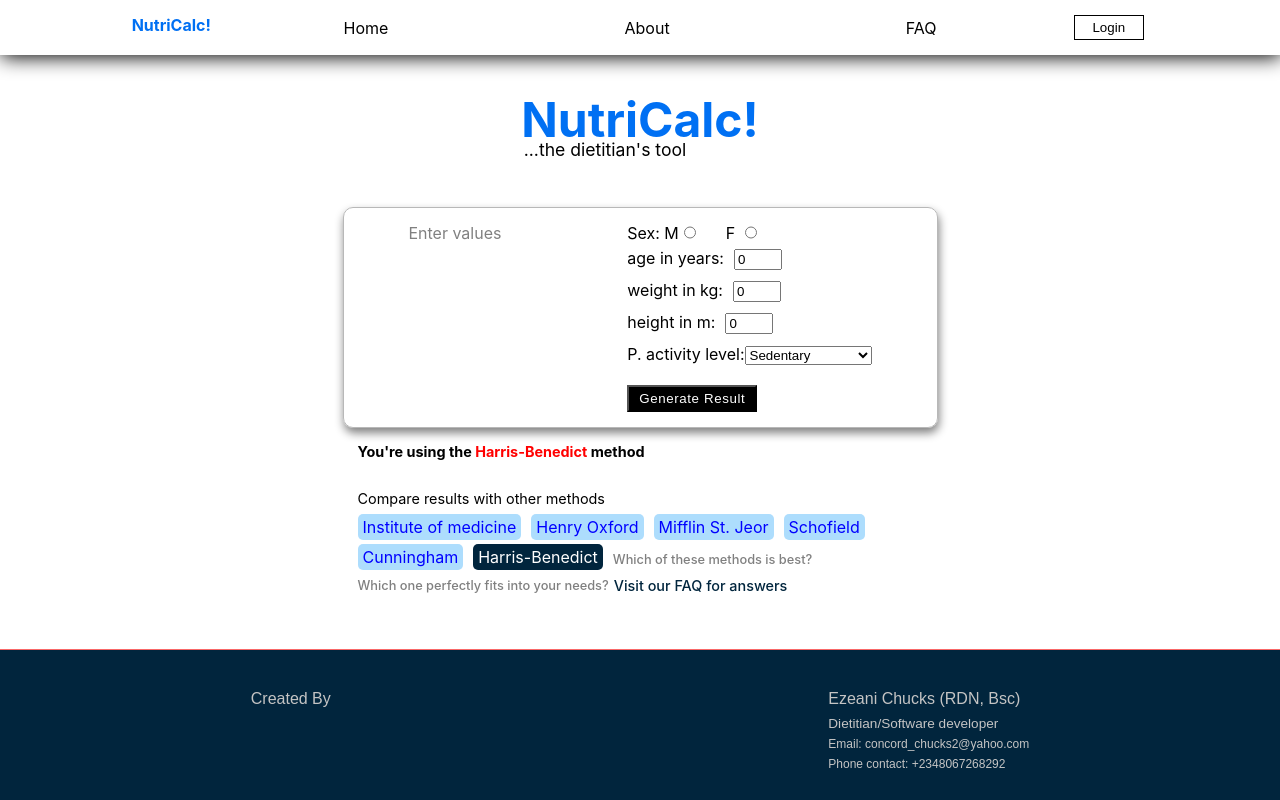
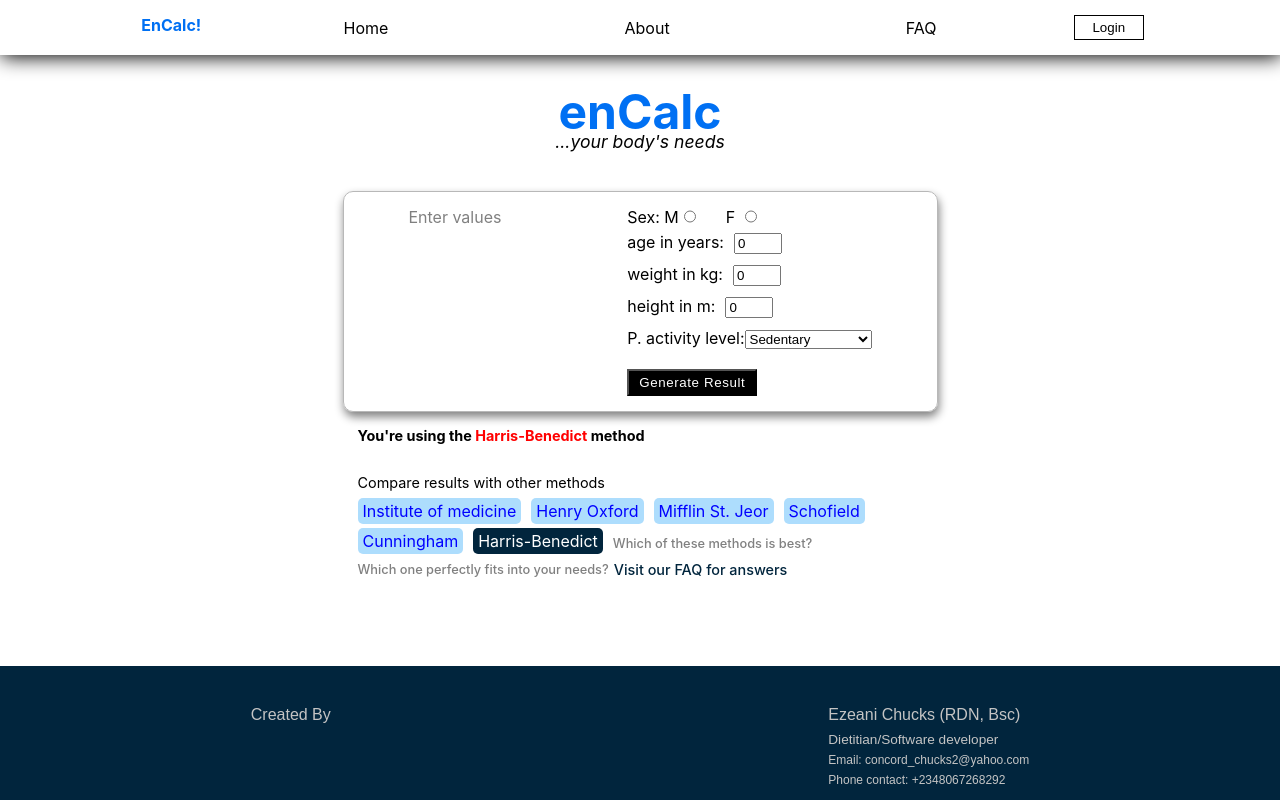
Before and after one commit to EzeaniChucks/NutriCalc, a Next.js app: page /energy-requirements in a window 1280 px wide. Built offline with nearby package versions, Linux system fonts and the light colour scheme.

Commit message:
improved footer. Changed appname &  @screen from dark

```diff
--- a/components/footer.module.css
+++ b/components/footer.module.css
@@ -3,7 +3,8 @@
   flex-direction: column;
   background-color: rgb(1, 37, 61);;
   padding: 10px;
-  border-top: 1px solid #f86868;
+  margin-top: 50px;
+  /* border-top: 1px solid #f86868; */
   align-items: center;
 }
 .footer>h3{
--- a/components/logo.js
+++ b/components/logo.js
@@ -2,8 +2,8 @@ import styles from './logo.module.css'
 const Logo =()=>{
     return (
       <div className={styles.logoSection}>
-        <h1> NutriCalc!</h1>
-        <p>...the dietitian's tool</p>
+        <h1> enCalc</h1>
+        <p>...your body's needs</p>
       </div>
     );
 }
--- a/components/logo.module.css
+++ b/components/logo.module.css
@@ -16,5 +16,5 @@
     margin: 0;
     margin-top: -10px;
     font-size: 1.1rem;
-    margin-right: 70px;
+    font-style: oblique;
 }
--- a/components/nav.js
+++ b/components/nav.js
@@ -5,7 +5,7 @@ const Nav =()=>{
     const router = useRouter()
     return (
       <nav className={style.nav}>
-        <p onClick={() => router.push("/")}>NutriCalc!</p>
+        <p onClick={() => router.push("/")}>EnCalc!</p>
         <ul>
           <li onClick={() => router.push("/")}>Home</li>
           <li onClick={() => router.push("/about")}>About</li>
--- a/components/wrapper.js
+++ b/components/wrapper.js
@@ -7,10 +7,10 @@ const Wrapper =({children})=>{
     return (
       <>
         <Head>
-          <title>NutriCalc</title>
+          <title>EnCalc</title>
           <meta
             name="description"
-            content="Get the most accurate estimated enery requirements and more"
+            content="Get the most accurate estimated enery requirements and do much more with Encalc"
           />
           <link rel="icon" href="/favicon.ico" />
         </Head>
--- a/styles/globals.css
+++ b/styles/globals.css
@@ -19,7 +19,7 @@ a {
   box-sizing: border-box;
 }
 
-@media (prefers-color-scheme: dark) {
+/* @media (prefers-color-scheme: dark) {
   html {
     color-scheme: dark;
   }
@@ -27,4 +27,4 @@ a {
     color: white;
     background: black;
   }
-}
+} */
--- a/tsconfig.json
+++ b/tsconfig.json
@@ -15,6 +15,6 @@
     "jsx": "preserve",
     "incremental": true
   },
-  "include": ["next-env.d.ts", "**/*.ts", "**/*.tsx", "components/nav.js", "components/nav.js", "utils/calculator/schocalc.js"],
+  "include": ["next-env.d.ts", "**/*.ts", "**/*.tsx", "components/nav.js", "components/nav.js", "utils/calculator/schocalc.js", "pages/index.js", "pages/index.js", "pages/_app.js"],
   "exclude": ["node_modules"]
 }
```
